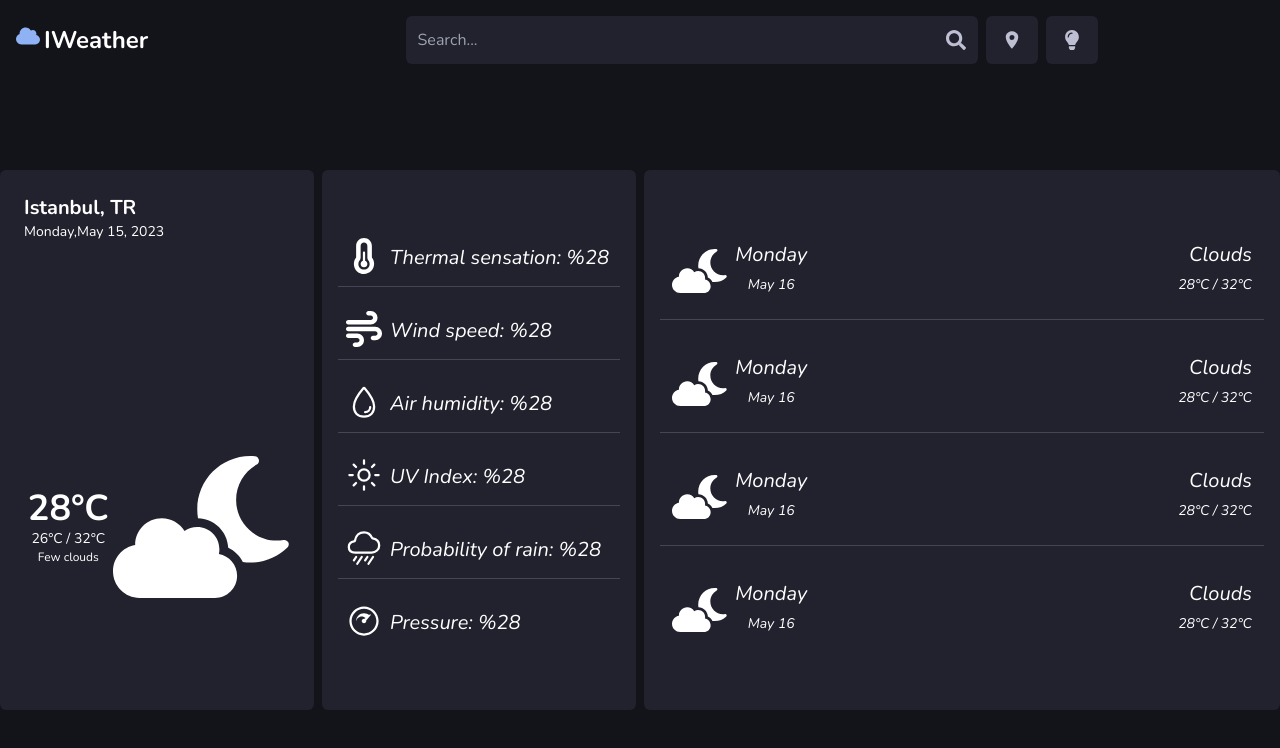
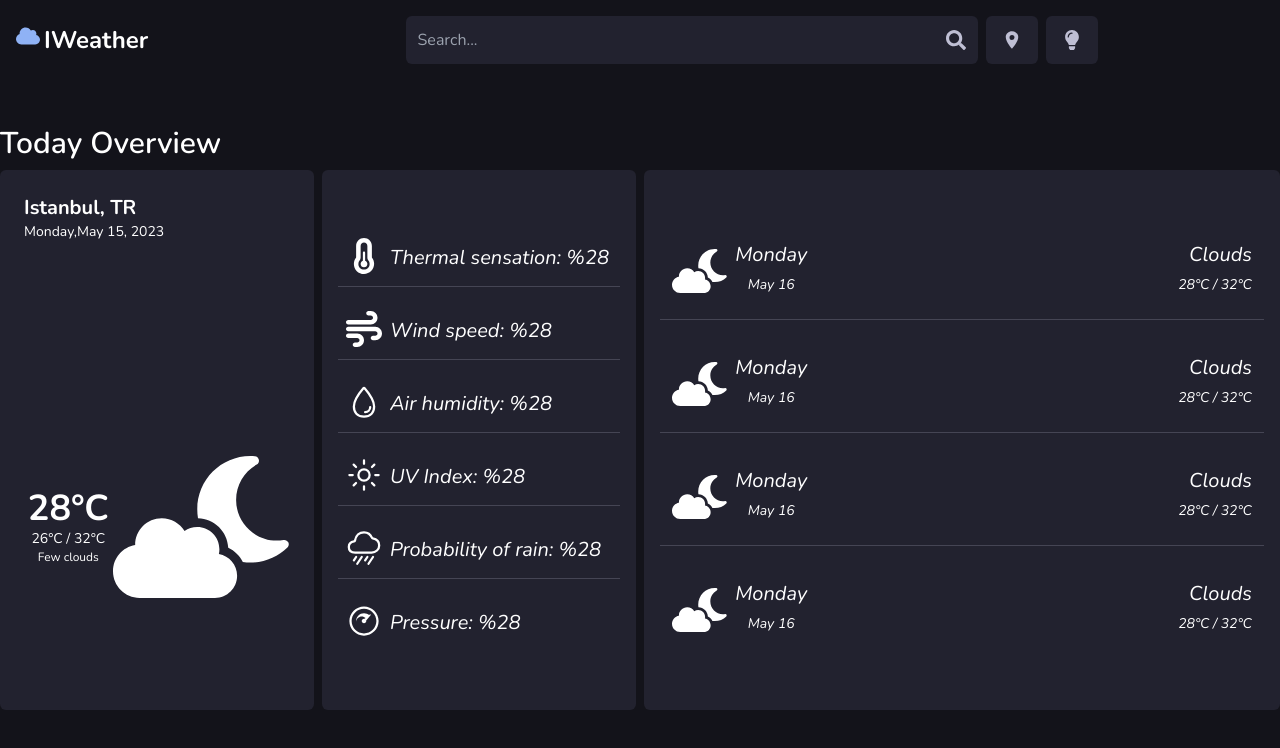
Before and after one commit to ErsaGunTosun/IWeather, a React (Create React App) app: page / in a window 1280 px wide. Shown: the top 748 px of the page. Built offline with nearby package versions, Linux system fonts and the light colour scheme.

Commit message:
Add title from the title

```diff
--- a/src/App.js
+++ b/src/App.js
@@ -14,7 +14,11 @@ function App() {
         <div className="container m-0 p-0 flex h-screen flex-col">
           <Header />
           <div className="h-full grid grid-rows-8 grid-flow-col ">
-            <div></div>
+
+            <div className="text-white flex items-end">
+            <p className="text-3xl font-semibold mb-2">Today Overview</p>
+            </div>
+
             <div class="flex-1 grid row-span-6 grid-cols-4 grid-flow-row gap-2 bg-gray-900 text-center justify-center items-center text-4xl">
 
               <div className="h-full col-span-1 grid grid-cols-1 grid-flow-row  ">
```
